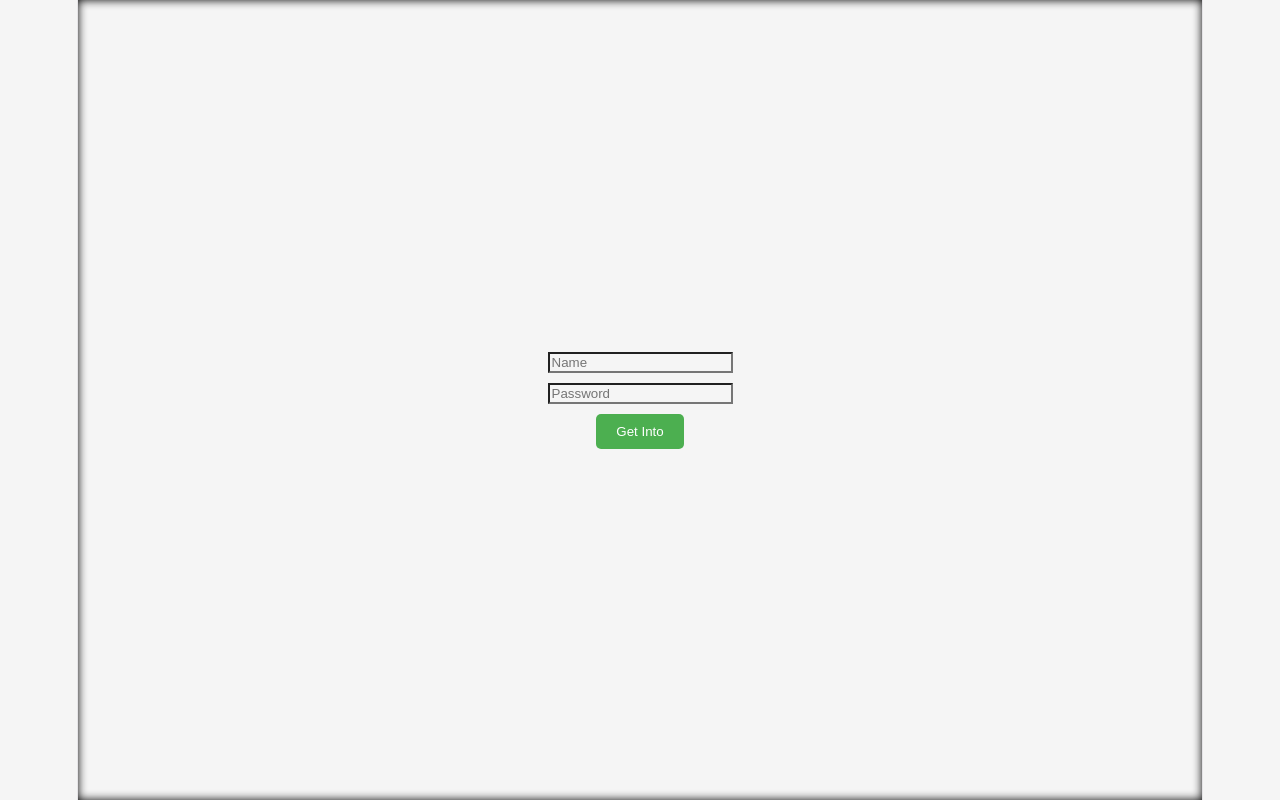
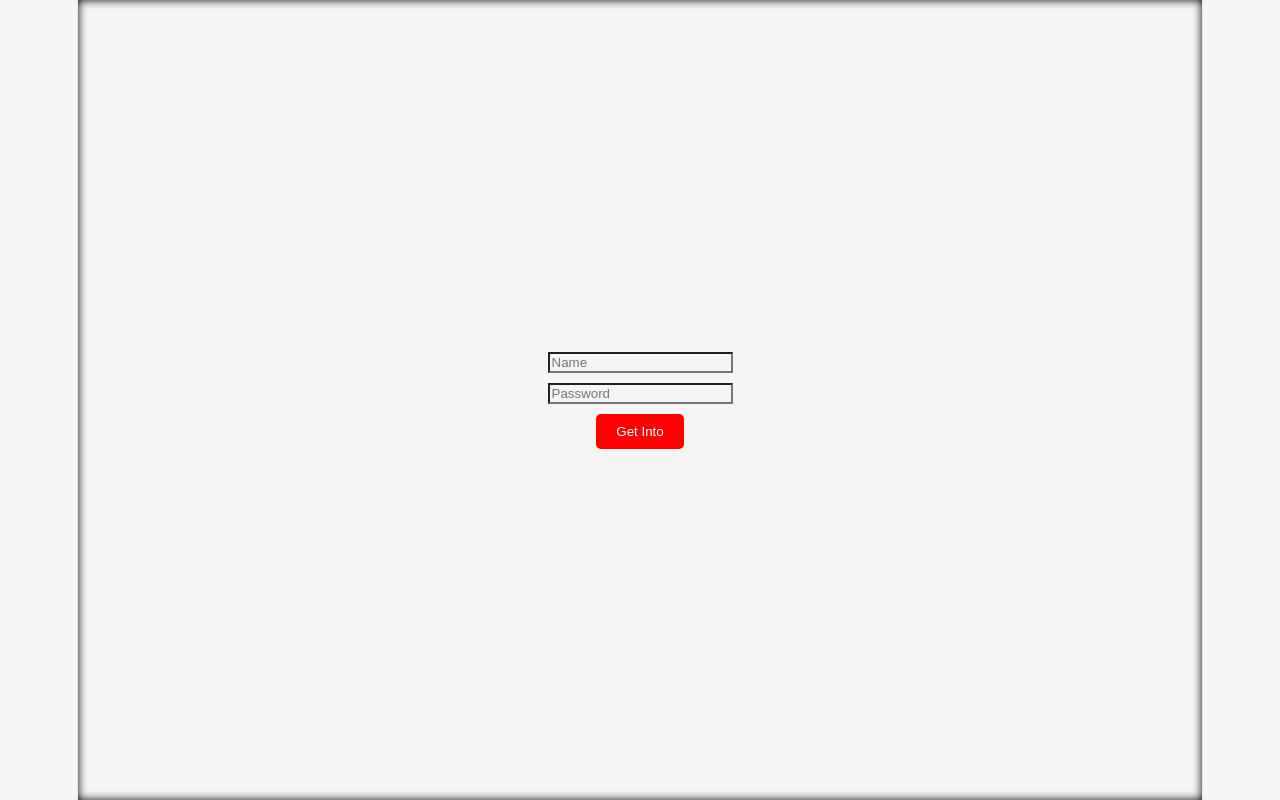
Before and after one commit to jeremiassosa/Tp-Final-React-WikiMon, a React (Vite) app in the folder Tp-Final-React-WikiMon/: page / in a window 1280 px wide. Built offline with nearby package versions, Linux system fonts and the light colour scheme.

Commit message:
feat(login): change button background color to red

```diff
--- a/Tp-Final-React-WikiMon/src/styles/Login.css
+++ b/Tp-Final-React-WikiMon/src/styles/Login.css
@@ -20,7 +20,7 @@
 }
 
 .btn-get-into {
-    background-color: #4CAF50;
+    background-color: red;
     color: white;
     padding: 10px 20px;
     border: none;
```
